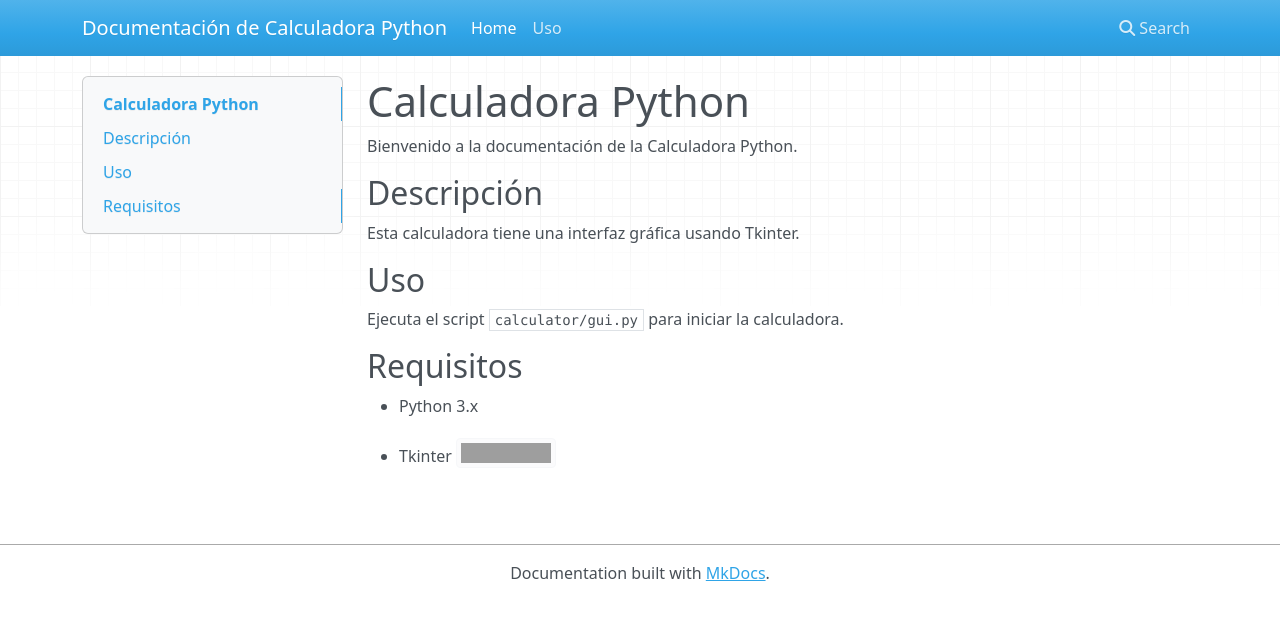
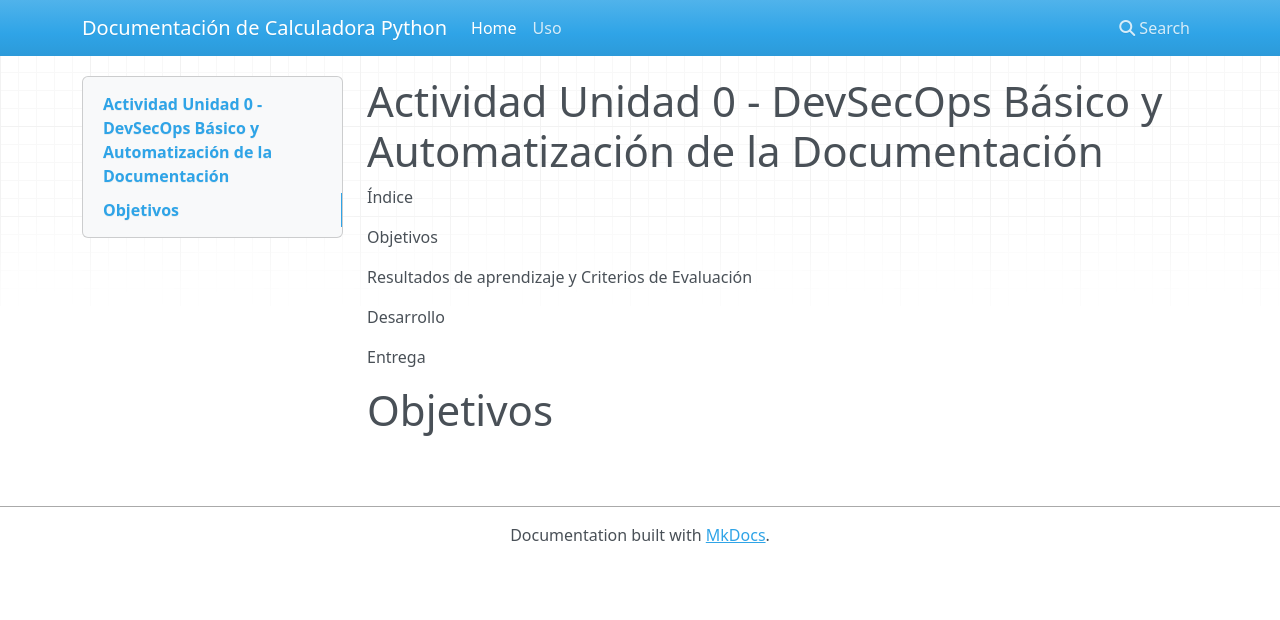
Before and after one commit to DavidP-create/PPS-Unidad0-Tarea-DavidPacheco, an MkDocs documentation site: the page built from docs/index.md, in a window 1280 px wide. Shown: the top 620 px of the page. Built offline with MkDocs 1.6.1, drawn with Linux system fonts in a browser that asks for light colours; nearby versions of some CDN libraries; grey boxes are pictures that could not be loaded.

Commit message:
cambios en index.md

```diff
--- a/docs/index.md
+++ b/docs/index.md
@@ -1,17 +1,13 @@
-# Calculadora Python
+# Actividad Unidad 0 - DevSecOps Básico y Automatización de la Documentación
 
-Bienvenido a la documentación de la Calculadora Python.
+Índice
 
-## Descripción
+Objetivos
 
-Esta calculadora tiene una interfaz gráfica usando Tkinter.
+Resultados de aprendizaje y Criterios de Evaluación
 
-## Uso
+Desarrollo
 
-Ejecuta el script `calculator/gui.py` para iniciar la calculadora.
+Entrega
 
-## Requisitos
-
-- Python 3.x
-- Tkinter
-[![Licencia: CC BY-NC-SA 4.0](https://licensebuttons.net/l/by-nc-sa/4.0/88x31.png)](https://creativecommons.org/licenses/by-nc-sa/4.0/)
+# Objetivos
```
